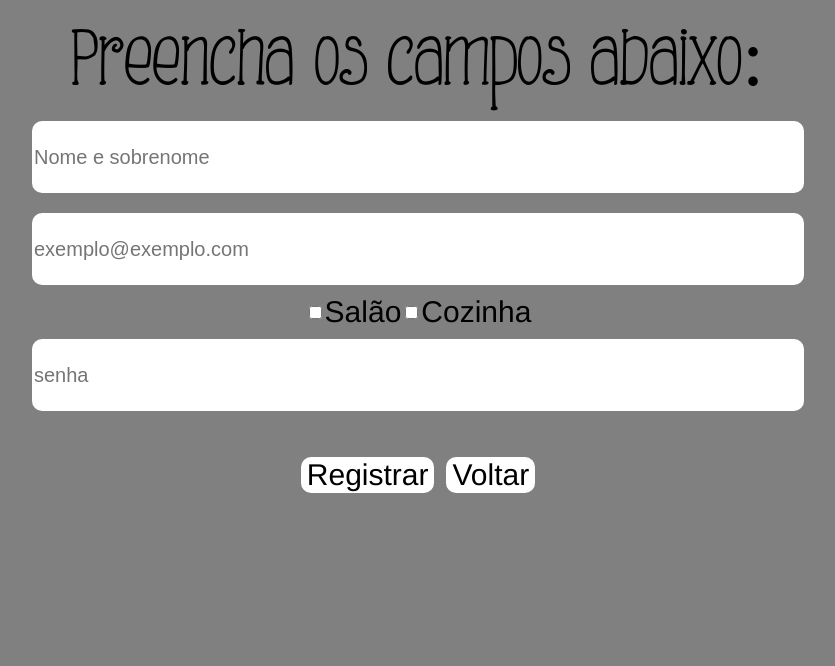
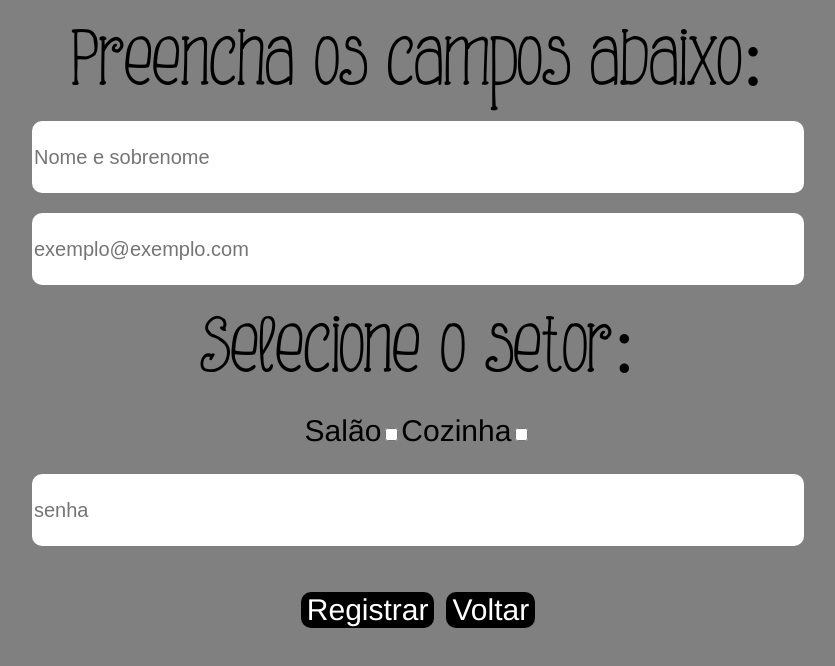
Before and after one commit to Burger-Queen-Laboratoria/SAP004-burger-queen, a React (Create React App) app: page /Register in a window 1280 px wide. Shown: the top 666 px of the page, without its empty margins (230-1065 px from the left). Built offline with nearby package versions, Linux system fonts and the light colour scheme.

Commit message:
refac checkbox component

```diff
--- a/src/App.js
+++ b/src/App.js
@@ -3,7 +3,7 @@ import firebase from "./firebase/init-firebase.js";
 import { BrowserRouter, Switch, Route } from "react-router-dom";
 import { LoginPage } from "./pages/LoginPage.js";
 import { LoungePage } from "./pages/LoungePage.js";
-import { Register } from "./pages/register.js";
+import { Register } from "./pages/Register.js";
 
 console.log(firebase);
 
@@ -13,7 +13,7 @@ function App() {
       <Switch>
         <Route path="/" exact={true} component={LoginPage} />
         <Route path="/lounge" component={LoungePage} />
-        <Route path="/register" component={Register} />
+        <Route path="/Register" component={Register} />
       </Switch>
     </BrowserRouter>
   );
--- a/src/components/Button.js
+++ b/src/components/Button.js
@@ -10,5 +10,9 @@ export const BtnBackgroundBlackComponent = (props) => {
 };
 
 export const BtnRegister = (props) => {
-  return <StyleBtnRegister type={props.type}>{props.name}</StyleBtnRegister>;
+  return (
+    <StyleBtnRegister type={props.type} onClick={props.func}>
+      {props.name}{" "}
+    </StyleBtnRegister>
+  );
 };
--- /dev/null
+++ b/src/components/Checkbox.js
@@ -0,0 +1,11 @@
+import React from "react";
+
+const Checkbox = ({ label, id }) => {
+  return (
+    <div style={{ margin: "1rem 0" }}>
+      <label htmlFor={id}>{label}</label>
+      <input id={id} type="checkbox" />
+    </div>
+  );
+};
+export default Checkbox;
--- a/src/components/StyleComponents.js
+++ b/src/components/StyleComponents.js
@@ -119,15 +119,16 @@ export const BtnsRegisterContainer = styled.p`
 `;
 
 export const StyleBtnRegister = styled.button`
-  background:${({ ativo }) => (ativo ? "#000" : "#fff")};
+  background-color: black;
+  color: white;
+  font-size: 1em;
+  margin: 0.2em;
+  /* background: ${({ ativo }) => (ativo ? "#000" : "#fff")};
   color: ${({ ativo }) => (ativo ? "#fff" : "#000")};
   cursor: pointer;
-  &::hover{
-    background:tomato;
-  }
-  font-size: 1em;
-  margin:0.2em;
-  ${borderRadiusAndNone}
+  &::hover {
+    background: tomato;
+  } */
   ${borderRadiusAndNone}
   ${fontSizeAndFamily}
 `;
--- a/src/components/label.js
+++ /dev/null
@@ -1,7 +0,0 @@
-import React from "react";
-
-const label = (props) => {
-  return <label htmlFor={props.htmlFor}>{props.text}</label>;
-};
-
-export default label;
--- a/src/pages/LoginPage.js
+++ b/src/pages/LoginPage.js
@@ -46,13 +46,25 @@ export const LoginPage = () => {
       <ImgLogo src={logoImg} alt="logo-burger-queen"></ImgLogo>
       <TitleLogo>Burger Queen</TitleLogo>
       <StyleForm>
-        <InputComponent type="email" text="exemplo@exemplo.com" func={handleInputEmail} />
-        <InputComponent type="password" text="senha" func={handleInputPassword} />
-        <BtnBackgroundBlackComponent type="submit" name="Entrar" func={handleClick} />
+        <InputComponent
+          type="email"
+          text="exemplo@exemplo.com"
+          func={handleInputEmail}
+        />
+        <InputComponent
+          type="password"
+          text="senha"
+          func={handleInputPassword}
+        />
+        <BtnBackgroundBlackComponent
+          type="submit"
+          name="Entrar"
+          func={handleClick}
+        />
       </StyleForm>
       <ErrorArea err={errorLogin} />
       <NewMember>Funcionário novo?</NewMember>
-      <Link to="/register">
+      <Link to="/Register">
         <RegisterMember>Registre-se</RegisterMember>
       </Link>
     </StyleSection>
--- /dev/null
+++ b/src/pages/Register.js
@@ -0,0 +1,60 @@
+import React, { useState } from "react";
+import { InputComponent } from "../components/Input.js";
+import { BtnRegister } from "../components/Button.js";
+import Checkbox from "../components/Checkbox.js";
+import {
+  BtnsRegisterContainer,
+  TitleLogo,
+  StyleForm,
+  CheckboxContainer,
+  CheckboxRegister,
+} from "../components/StyleComponents.js";
+
+export const Register = () => {
+  const [name, setName] = useState("");
+  const [email, setEmail] = useState("");
+
+  const createUser = (event) => {
+    event.preventDefault();
+    console.log(name, email);
+  };
+
+  const setElements = (event, callbackSet) => {
+    event.preventDefault();
+    callbackSet(event.target.value);
+  };
+
+  return (
+    <StyleForm>
+      <TitleLogo>Preencha os campos abaixo:</TitleLogo>
+      <InputComponent
+        type="text"
+        text="Nome e sobrenome"
+        func={(e) => {
+          setElements(e, setName);
+        }}
+      />
+      <InputComponent
+        type="email"
+        text="exemplo@exemplo.com"
+        func={(e) => {
+          setElements(e, setEmail);
+        }}
+      />
+      <TitleLogo>Selecione o setor:</TitleLogo>
+      <CheckboxContainer>
+        <Checkbox id="Salão" label="Salão"></Checkbox>
+        <Checkbox id="Cozinha" label="Cozinha"></Checkbox>
+      </CheckboxContainer>
+      <InputComponent type="password" text="senha" />
+      <BtnsRegisterContainer>
+        <BtnRegister
+          type="submit"
+          name="Registrar"
+          func={createUser}
+        ></BtnRegister>
+        <BtnRegister type="button" name="Voltar"></BtnRegister>
+      </BtnsRegisterContainer>
+    </StyleForm>
+  );
+};
--- a/src/pages/register.js
+++ /dev/null
@@ -1,40 +0,0 @@
-import React from "react";
-import { InputComponent } from "../components/Input.js";
-import { BtnRegister } from "../components/Button.js";
-import Label from "../components/label.js";
-import {
-  BtnsRegisterContainer,
-  TitleLogo,
-  StyleForm,
-  CheckboxContainer,
-  CheckboxRegister,
-} from "../components/StyleComponents.js";
-
-export const Register = () => {
-  return (
-    <StyleForm>
-      <TitleLogo>Preencha os campos abaixo:</TitleLogo>
-      <InputComponent type="text" text="Nome e sobrenome" />
-      <InputComponent type="email" text="exemplo@exemplo.com" />
-      <CheckboxContainer>
-        <CheckboxRegister
-          type="checkbox"
-          id="hall"
-          name="hall"
-        ></CheckboxRegister>
-        <Label htmlFor="hall" text="Salão" />
-        <CheckboxRegister
-          type="checkbox"
-          id="kitchen"
-          name="kitchen"
-        ></CheckboxRegister>
-        <Label htmlFor="kitchen" text="Cozinha" />
-      </CheckboxContainer>
-      <InputComponent type="password" text="senha" />
-      <BtnsRegisterContainer>
-        <BtnRegister type="submit" name="Registrar"></BtnRegister>
-        <BtnRegister type="button" name="Voltar"></BtnRegister>
-      </BtnsRegisterContainer>
-    </StyleForm>
-  );
-};
```
